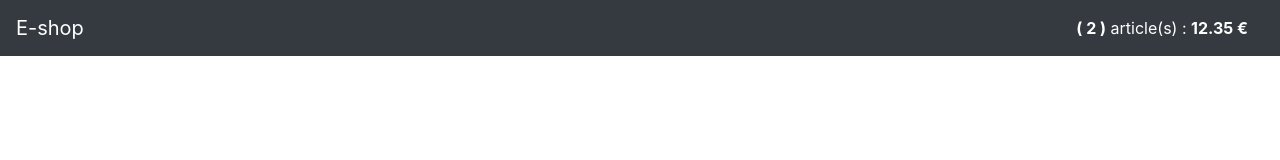
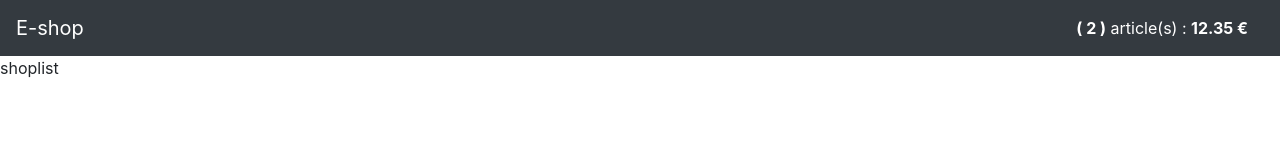
Before and after one commit to carpacciao/react-eshop-basic, a React (Create React App) app: page / in a window 1280 px wide. Shown: the top 160 px of the page. Built offline with nearby package versions, Linux system fonts and the light colour scheme.

Commit message:
création du component ShopList et son importation dans App.js

```diff
--- a/src/App.js
+++ b/src/App.js
@@ -1,12 +1,14 @@
 import React from 'react';
 
 import Navigation from './components/Navigation'
+import ShopList from './components/ShopList'
 
 class App extends React.Component {
   render () {
     return (
       <div>
         <Navigation />
+        <ShopList />
       </div>
     )
   }
--- /dev/null
+++ b/src/components/ShopList.jsx
@@ -0,0 +1,11 @@
+import React from 'react'
+
+export default class ShopList extends React.Component {
+  render () {
+    return (
+      <div>
+        shoplist
+      </div>
+    )
+  }
+}
```
